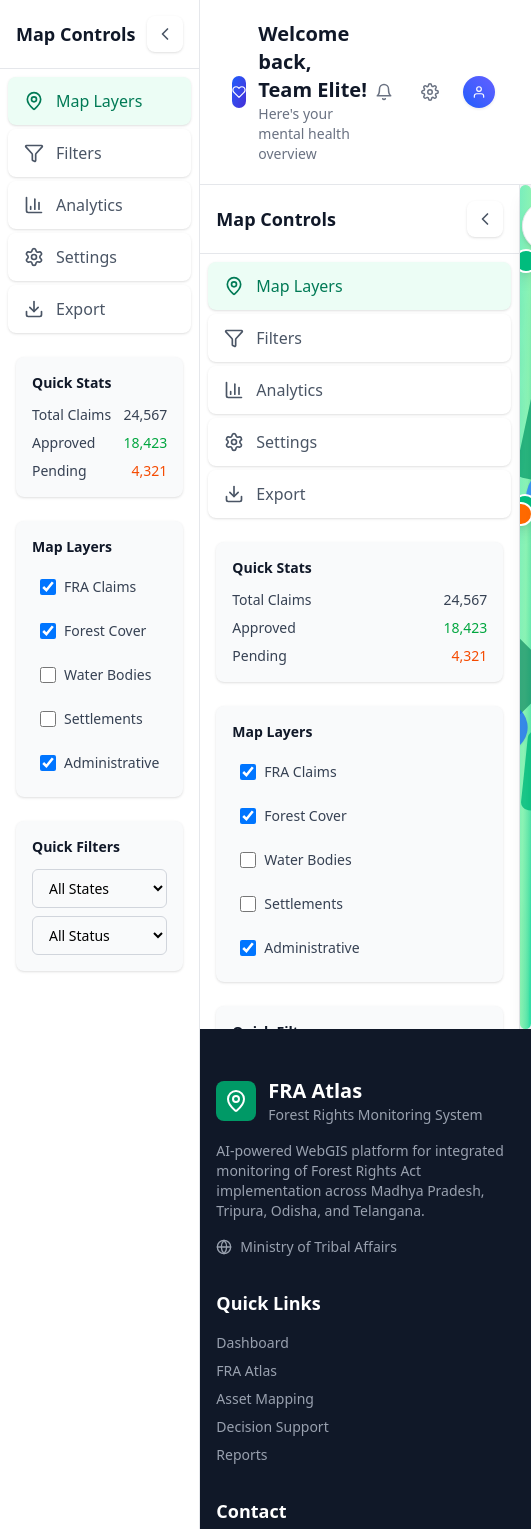
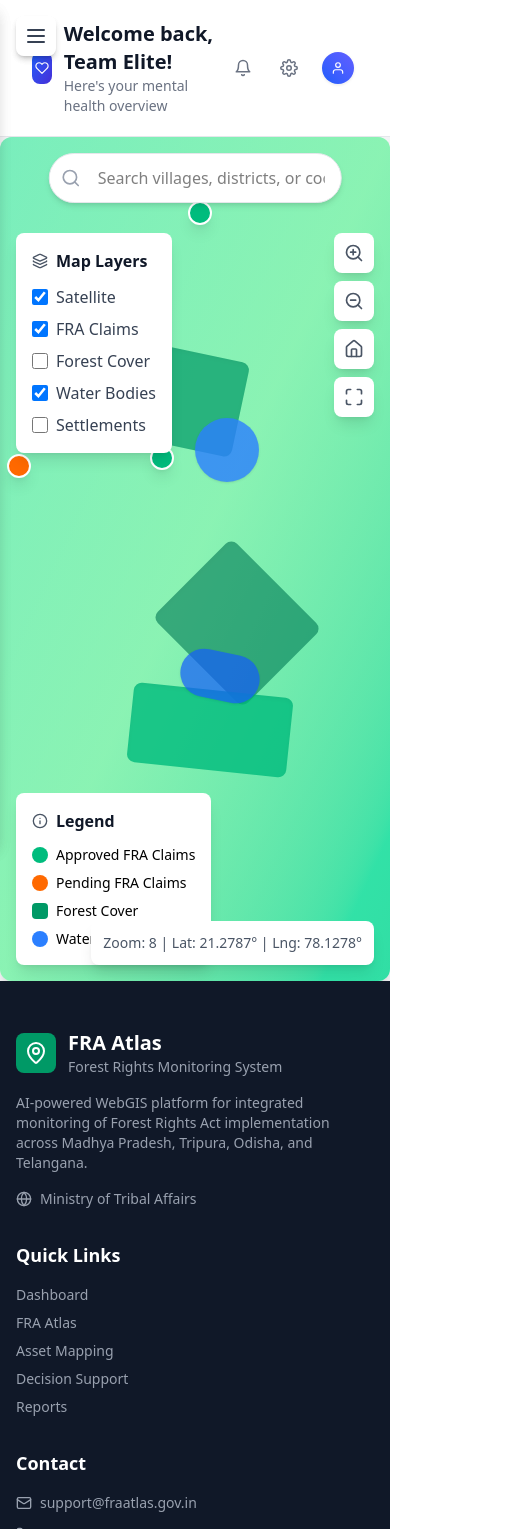
Before and after one commit to Rasika1975/FRA, a React (Vite) app: page /map in a window 390 px wide. Shown: the top 1529 px of the page, 531 px wide, since content can reach past the window. Built offline with nearby package versions, Linux system fonts and the light colour scheme.

Commit message:
Enhance Sidebar component with mobile responsiveness, updated navigation items, and user authentication features; streamline layout and improve user experience.

```diff
--- a/src/components/Sidebar.jsx
+++ b/src/components/Sidebar.jsx
@@ -1,124 +1,134 @@
 import React, { useState } from 'react';
-import { ChevronLeft, ChevronRight, MapPin, Filter, BarChart3, Settings, Download } from 'lucide-react';
+import { Link, useLocation } from 'react-router-dom';
+import { ChevronLeft, ChevronRight, MapPin, BarChart3, Home, Info, User, Menu, X } from 'lucide-react';
+// ✅ Correct named import
+import { useAuth } from '/src/hooks/useAuth.js';
 
 const Sidebar = () => {
   const [isCollapsed, setIsCollapsed] = useState(false);
+  const [isMobileOpen, setIsMobileOpen] = useState(false);
+  const location = useLocation();
+  const { user, logout } = useAuth();
 
-  const menuItems = [
-    { icon: MapPin, label: 'Map Layers', active: true },
-    { icon: Filter, label: 'Filters', active: false },
-    { icon: BarChart3, label: 'Analytics', active: false },
-    { icon: Settings, label: 'Settings', active: false },
-    { icon: Download, label: 'Export', active: false },
+  const navItems = [
+    { name: 'Dashboard', path: '/', icon: BarChart3 },
+    { name: 'FRA Atlas', path: '/map', icon: MapPin },
+    { name: 'About', path: '/about', icon: Info },
   ];
 
+  const isActive = (path) => location.pathname === path;
+
   return (
+    <>
+      {/* Mobile menu button - only visible on mobile */}
+      <div className="lg:hidden fixed top-4 left-4 z-50">
+        <button
+          onClick={() => setIsMobileOpen(!isMobileOpen)}
+          className="bg-white text-gray-700 hover:text-emerald-600 p-2 rounded-lg shadow-md transition-colors duration-200"
+        >
+          {isMobileOpen ? <X className="w-6 h-6" /> : <Menu className="w-6 h-6" />}
+        </button>
+      </div>
+
+      {/* Mobile overlay */}
+      {isMobileOpen && (
         <div
-      className={`bg-white border-r border-gray-200 transition-all duration-300 shadow-lg ${
-        isCollapsed ? 'w-16' : 'w-80'
-      }`}
+          className="lg:hidden fixed inset-0 bg-black bg-opacity-50 z-40"
+          onClick={() => setIsMobileOpen(false)}
+        />
+      )}
+
+      {/* Sidebar */}
+      <div
+        className={`bg-white border-r border-gray-200 transition-all duration-300 shadow-lg fixed top-0 left-0 h-full z-50 ${
+          isCollapsed ? 'w-16' : 'w-64'
+        } ${isMobileOpen ? 'translate-x-0' : 'lg:translate-x-0 -translate-x-full'}`}
       >
         {/* Header */}
         <div className="p-4 border-b border-gray-200 flex items-center justify-between">
-        {!isCollapsed && <h2 className="font-semibold text-gray-900 text-lg">Map Controls</h2>}
+          {!isCollapsed && (
+            <Link to="/" className="flex items-center space-x-3">
+              <div className="w-10 h-10 bg-emerald-600 rounded-lg flex items-center justify-center transition-transform transform hover:scale-110">
+                <MapPin className="w-6 h-6 text-white" />
+              </div>
+              <div className="flex flex-col">
+                <span className="font-bold text-xl text-gray-900">FRA Atlas</span>
+                <span className="text-xs text-gray-500">Forest Rights Monitoring</span>
+              </div>
+            </Link>
+          )}
+          {isCollapsed && (
+            <Link to="/" className="flex items-center justify-center">
+              <div className="w-10 h-10 bg-emerald-600 rounded-lg flex items-center justify-center transition-transform transform hover:scale-110">
+                <MapPin className="w-6 h-6 text-white" />
+              </div>
+            </Link>
+          )}
           <button
             onClick={() => setIsCollapsed(!isCollapsed)}
-          className="p-2 hover:bg-gray-100 rounded-lg transition-colors duration-200 shadow-sm"
+            className="p-2 hover:bg-gray-100 rounded-lg transition-colors duration-200 shadow-sm hidden lg:block"
           >
             {isCollapsed ? <ChevronRight className="w-5 h-5 text-gray-600" /> : <ChevronLeft className="w-5 h-5 text-gray-600" />}
           </button>
         </div>
 
         {/* Navigation */}
-      <div className="p-2 space-y-1">
-        {menuItems.map((item, index) => {
+        <div className="p-2 space-y-1 overflow-y-auto">
+          {navItems.map((item) => {
             const Icon = item.icon;
             return (
-            <button
-              key={index}
+              <Link
+                key={item.name}
+                to={item.path}
+                onClick={() => setIsMobileOpen(false)}
                 className={`w-full flex items-center space-x-3 px-4 py-3 rounded-lg text-left font-medium transition-all duration-200 shadow-sm ${
-                item.active
+                  isActive(item.path)
                     ? 'bg-emerald-50 text-emerald-700 shadow-md'
                     : 'text-gray-600 hover:bg-emerald-50 hover:text-emerald-700'
                 }`}
               >
                 <Icon className="w-5 h-5 flex-shrink-0" />
-              {!isCollapsed && <span>{item.label}</span>}
-            </button>
+                {!isCollapsed && <span>{item.name}</span>}
+              </Link>
             );
           })}
         </div>
 
-      {/* Content Area */}
+        {/* User Section */}
+        <div className="absolute bottom-0 left-0 right-0 p-4 border-t border-gray-200 bg-white">
+          {user ? (
+            <div className="space-y-2">
               {!isCollapsed && (
-        <div className="p-4 space-y-6 overflow-y-auto max-h-screen">
-          {/* Quick Stats */}
-          <div className="bg-gray-50 p-4 rounded-lg shadow-sm">
-            <h3 className="text-sm font-semibold text-gray-900 mb-3">Quick Stats</h3>
-            <div className="space-y-2">
-              <div className="flex justify-between text-sm text-gray-700">
-                <span>Total Claims</span>
-                <span className="font-medium">24,567</span>
+                <div className="px-4 py-2 text-sm text-gray-700">Hello, {user.name}</div>
+              )}
+              <button
+                onClick={() => {
+                  logout();
+                  setIsMobileOpen(false);
+                }}
+                className={`w-full flex items-center space-x-3 px-4 py-2 text-base font-medium text-gray-700 hover:text-emerald-600 hover:bg-gray-50 rounded-lg transition-all duration-200 ${
+                  isCollapsed ? 'justify-center' : ''
+                }`}
+              >
+                <User className="w-5 h-5" />
+                {!isCollapsed && <span>Logout</span>}
+              </button>
             </div>
-              <div className="flex justify-between text-sm text-gray-700">
-                <span>Approved</span>
-                <span className="font-medium text-green-600">18,423</span>
-              </div>
-              <div className="flex justify-between text-sm text-gray-700">
-                <span>Pending</span>
-                <span className="font-medium text-orange-600">4,321</span>
+          ) : (
+            <Link
+              to="/login"
+              onClick={() => setIsMobileOpen(false)}
+              className={`w-full flex items-center space-x-3 px-4 py-2 text-base font-medium text-gray-700 hover:text-emerald-600 hover:bg-gray-50 rounded-lg transition-all duration-200 ${
+                isCollapsed ? 'justify-center' : ''
+              }`}
+            >
+              <User className="w-5 h-5" />
+              {!isCollapsed && <span>Login</span>}
+            </Link>
+          )}
         </div>
       </div>
-          </div>
-
-          {/* Layer Controls */}
-          <div className="bg-gray-50 p-4 rounded-lg shadow-sm">
-            <h3 className="text-sm font-semibold text-gray-900 mb-3">Map Layers</h3>
-            <div className="space-y-2">
-              {[
-                { name: 'FRA Claims', enabled: true },
-                { name: 'Forest Cover', enabled: true },
-                { name: 'Water Bodies', enabled: false },
-                { name: 'Settlements', enabled: false },
-                { name: 'Administrative', enabled: true },
-              ].map((layer, index) => (
-                <label
-                  key={index}
-                  className="flex items-center space-x-2 cursor-pointer hover:bg-emerald-50 p-2 rounded-md transition-all duration-200"
-                >
-                  <input
-                    type="checkbox"
-                    defaultChecked={layer.enabled}
-                    className="w-4 h-4 text-emerald-600 rounded focus:ring-emerald-500"
-                  />
-                  <span className="text-sm text-gray-700">{layer.name}</span>
-                </label>
-              ))}
-            </div>
-          </div>
-
-          {/* Quick Filters */}
-          <div className="bg-gray-50 p-4 rounded-lg shadow-sm">
-            <h3 className="text-sm font-semibold text-gray-900 mb-3">Quick Filters</h3>
-            <div className="space-y-2">
-              <select className="w-full text-sm border border-gray-300 rounded-md px-3 py-2 focus:ring-emerald-500 focus:border-emerald-500 transition-all duration-200">
-                <option>All States</option>
-                <option>Madhya Pradesh</option>
-                <option>Tripura</option>
-                <option>Odisha</option>
-                <option>Telangana</option>
-              </select>
-              <select className="w-full text-sm border border-gray-300 rounded-md px-3 py-2 focus:ring-emerald-500 focus:border-emerald-500 transition-all duration-200">
-                <option>All Status</option>
-                <option>Approved</option>
-                <option>Pending</option>
-                <option>Rejected</option>
-              </select>
-            </div>
-          </div>
-        </div>
-      )}
-    </div>
+    </>
   );
 };
 
```
Lines whose indentation alone changed are shown as unchanged.
